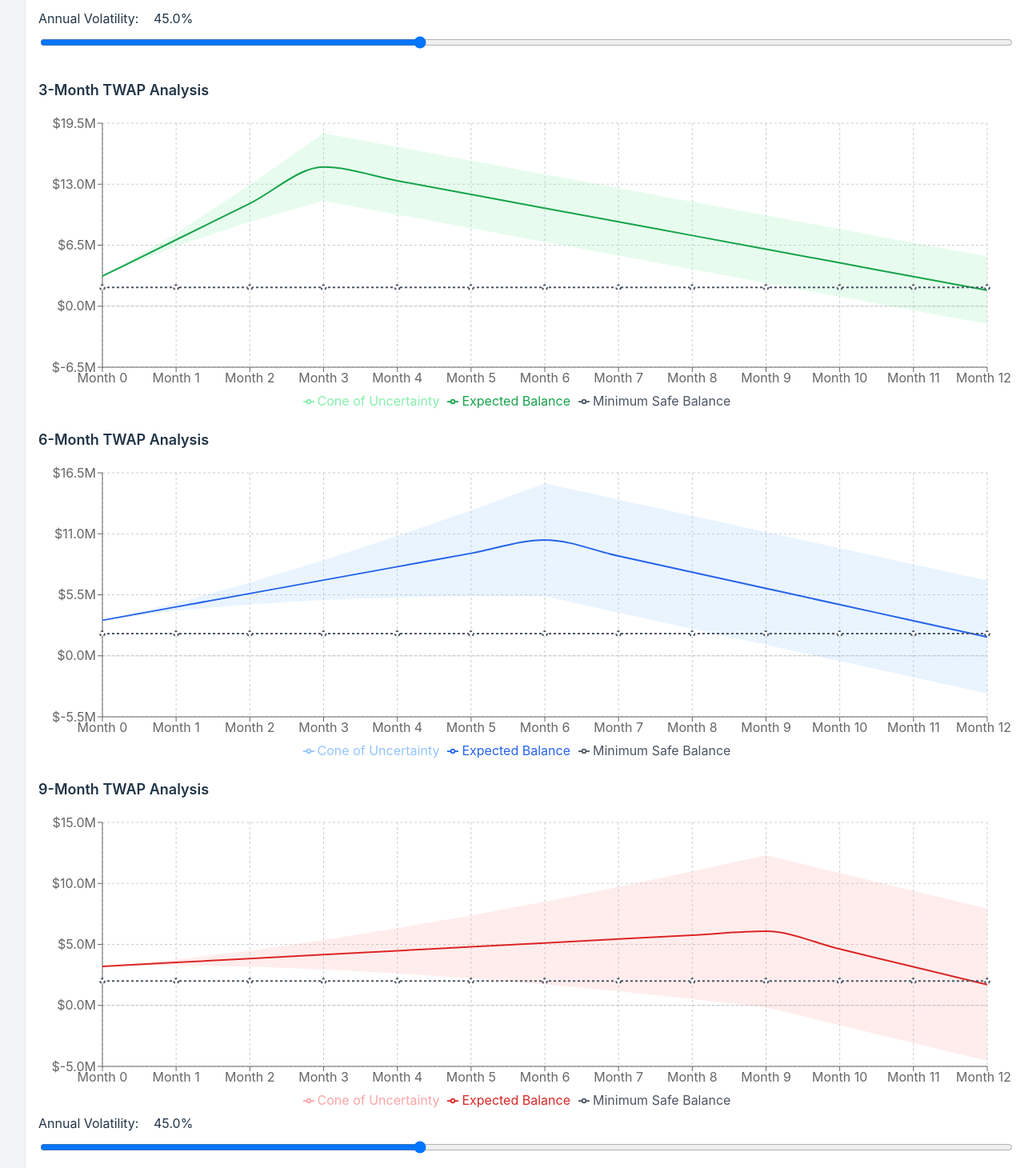
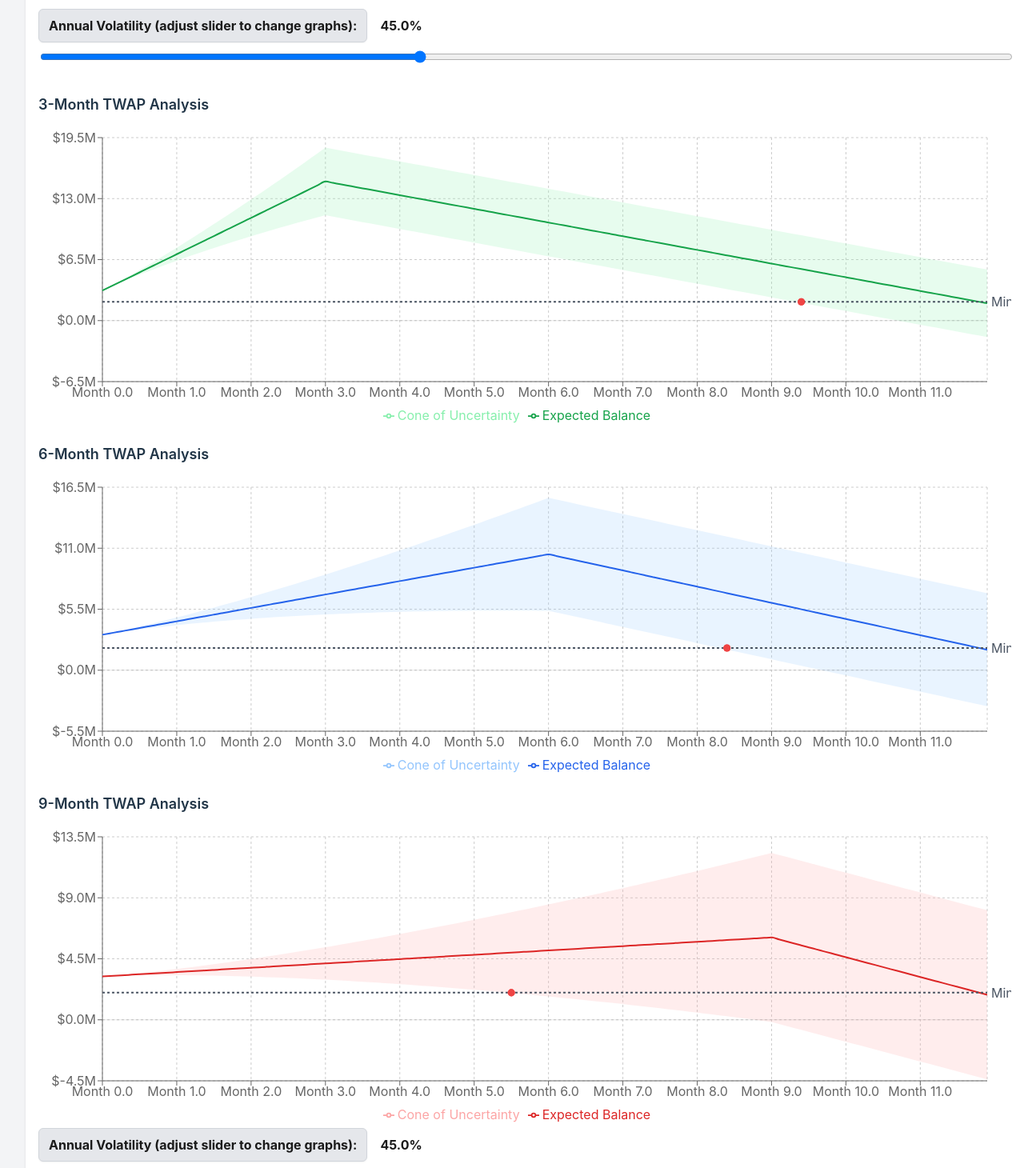
Before and after one commit to 5ajaki/twap-analysis, a React (Vite) app: page / in a window 1280 px wide. Shown: the part 100-1560 px from the top of the page at 80% size. Built offline with nearby package versions, Linux system fonts and the light colour scheme.

Commit message:
Refine TWAP chart rendering with improved precision and minimum safe balance visualization

```diff
--- a/src/components/SplitTWAPComparison.tsx
+++ b/src/components/SplitTWAPComparison.tsx
@@ -16,6 +16,7 @@ import {
 interface TWAPChartProps {
   data: any[];
   period: number;
+  minimumSafe: number;
 }
 
 interface ChartDataPoint {
@@ -23,7 +24,6 @@ interface ChartDataPoint {
   balanceBase: number;
   balanceUp: number;
   balanceDown: number;
-  minSafe: number;
   volatilityRange: number[];
   crossover: number | null;
 }
@@ -32,7 +32,7 @@ interface ChartData extends Array<ChartDataPoint> {
   crossoverMonth?: number | null;
 }
 
-const TWAPChart: React.FC<TWAPChartProps> = ({ data, period }) => {
+const TWAPChart: React.FC<TWAPChartProps> = ({ data, period, minimumSafe }) => {
   return (
     <div className="w-full mb-8">
       <h3
@@ -54,7 +54,8 @@ const TWAPChart: React.FC<TWAPChartProps> = ({ data, period }) => {
             <CartesianGrid strokeDasharray="3 3" />
             <XAxis
               dataKey="month"
-              tickFormatter={(value: number) => `Month ${value}`}
+              tickFormatter={(value: number) => `Month ${value.toFixed(1)}`}
+              ticks={Array.from({ length: 13 }, (_, i) => i)}
             />
             <YAxis
               tickFormatter={(value: number) =>
@@ -98,7 +99,7 @@ const TWAPChart: React.FC<TWAPChartProps> = ({ data, period }) => {
                 }
                 return ["", ""];
               }}
-              labelFormatter={(value: number) => `Month ${value}`}
+              labelFormatter={(value: number) => `Month ${value.toFixed(1)}`}
               separator=""
               contentStyle={{ whiteSpace: "pre-line" }}
             />
@@ -127,13 +128,16 @@ const TWAPChart: React.FC<TWAPChartProps> = ({ data, period }) => {
 
             <ReferenceLine y={0} stroke="#000" strokeOpacity={0.1} />
 
-            <Line
-              name="Minimum Safe Balance"
-              type="monotone"
-              dataKey="minSafe"
+            <ReferenceLine
+              y={minimumSafe}
               stroke="#4b5563"
               strokeWidth={2}
               strokeDasharray="3 3"
+              label={{
+                value: "Minimum Safe Balance",
+                position: "right",
+                style: { fill: "#4b5563" },
+              }}
             />
 
             <Scatter
@@ -182,8 +186,7 @@ const SplitTWAPComparison: React.FC = () => {
     let crossoverPoint: number | null = null;
     let lastBalance: number | null = null;
 
-    for (let month = 0; month <= 12; month += 0.1) {
-      // Use smaller steps for more precision
+    for (let month = 0; month <= 12; month += 0.05) {
       const immediateUSDC = IMMEDIATE_ETH * ETH_PRICE;
       const spent = MONTHLY_SPEND * month;
       const remainingETH = INITIAL_ETH - IMMEDIATE_ETH;
@@ -208,26 +211,37 @@ const SplitTWAPComparison: React.FC = () => {
         // Only capture first crossing
         // Linear interpolation to find exact crossing point
         const ratio = (MINIMUM_SAFE - lastBalance) / (lowerBound - lastBalance);
-        crossoverPoint = month - 0.1 + ratio * 0.1;
-        console.log(`Period ${period}: Crossing at month ${crossoverPoint}`);
+        crossoverPoint = month - 0.05 + ratio * 0.05;
+        console.log(`Period ${period}: Crossing details:`, {
+          month,
+          lastBalance,
+          lowerBound,
+          ratio,
+          crossoverPoint,
+          MINIMUM_SAFE,
+        });
       }
       lastBalance = lowerBound;
 
-      // Only push data points at whole months for display
-      if (Math.abs(month - Math.round(month)) < 0.01) {
-        data.push({
-          month: Math.round(month),
+      // Push data points at 0.1 month increments instead of just whole months
+      if (Math.abs(month * 10 - Math.round(month * 10)) < 0.01) {
+        const dataPoint = {
+          month: Math.round(month * 10) / 10, // Round to 1 decimal place
           balanceBase: baseBalance,
           balanceUp: baseBalance + volatilityAmount,
           balanceDown: lowerBound,
-          minSafe: MINIMUM_SAFE,
           volatilityRange: [lowerBound, baseBalance + volatilityAmount],
-          // Add crossover point if we're within 0.05 months of the crossing
           crossover:
-            crossoverPoint !== null && Math.abs(month - crossoverPoint) < 0.05
+            crossoverPoint !== null && Math.abs(month - crossoverPoint) < 0.1
               ? MINIMUM_SAFE
               : null,
+        };
+        console.log(`Period ${period}: Data point at month ${month}:`, {
+          month,
+          crossoverPoint: crossoverPoint,
+          showingDot: dataPoint.crossover !== null,
         });
+        data.push(dataPoint);
       }
     }
 
@@ -271,10 +285,28 @@ const SplitTWAPComparison: React.FC = () => {
             marginBottom: "0.5rem",
           }}
         >
-          <label htmlFor="volatility1" style={{ minWidth: "8rem" }}>
-            Annual Volatility:
+          <label
+            htmlFor="volatility1"
+            style={{
+              minWidth: "8rem",
+              fontWeight: "bold",
+              color: "#1a1a1a",
+              backgroundColor: "#e5e7eb",
+              padding: "0.5rem 0.75rem",
+              borderRadius: "0.375rem",
+              border: "1px solid #d1d5db",
+              boxShadow: "0 1px 2px rgba(0, 0, 0, 0.05)",
+            }}
+          >
+            Annual Volatility (adjust slider to change graphs):
           </label>
-          <span style={{ minWidth: "4rem" }}>
+          <span
+            style={{
+              minWidth: "4rem",
+              fontWeight: "bold",
+              color: "#1a1a1a",
+            }}
+          >
             {(annualVolatility * 100).toFixed(1)}%
           </span>
         </div>
@@ -290,9 +322,9 @@ const SplitTWAPComparison: React.FC = () => {
         />
       </div>
 
-      <TWAPChart data={data3m} period={3} />
-      <TWAPChart data={data6m} period={6} />
-      <TWAPChart data={data9m} period={9} />
+      <TWAPChart data={data3m} period={3} minimumSafe={MINIMUM_SAFE} />
+      <TWAPChart data={data6m} period={6} minimumSafe={MINIMUM_SAFE} />
+      <TWAPChart data={data9m} period={9} minimumSafe={MINIMUM_SAFE} />
 
       <div style={{ marginBottom: "2rem" }}>
         <div
@@ -303,10 +335,28 @@ const SplitTWAPComparison: React.FC = () => {
             marginBottom: "0.5rem",
           }}
         >
-          <label htmlFor="volatility2" style={{ minWidth: "8rem" }}>
-            Annual Volatility:
+          <label
+            htmlFor="volatility2"
+            style={{
+              minWidth: "8rem",
+              fontWeight: "bold",
+              color: "#1a1a1a",
+              backgroundColor: "#e5e7eb",
+              padding: "0.5rem 0.75rem",
+              borderRadius: "0.375rem",
+              border: "1px solid #d1d5db",
+              boxShadow: "0 1px 2px rgba(0, 0, 0, 0.05)",
+            }}
+          >
+            Annual Volatility (adjust slider to change graphs):
           </label>
-          <span style={{ minWidth: "4rem" }}>
+          <span
+            style={{
+              minWidth: "4rem",
+              fontWeight: "bold",
+              color: "#1a1a1a",
+            }}
+          >
             {(annualVolatility * 100).toFixed(1)}%
           </span>
         </div>
```
